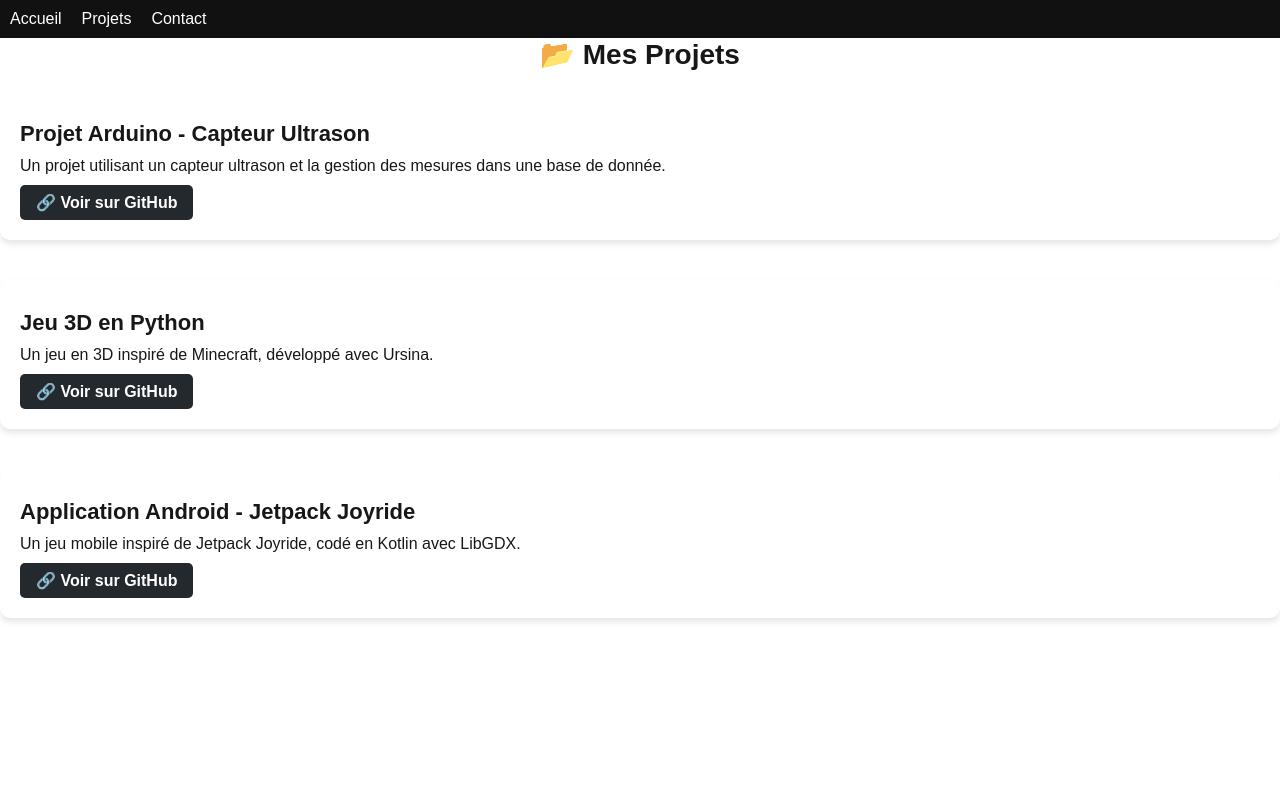
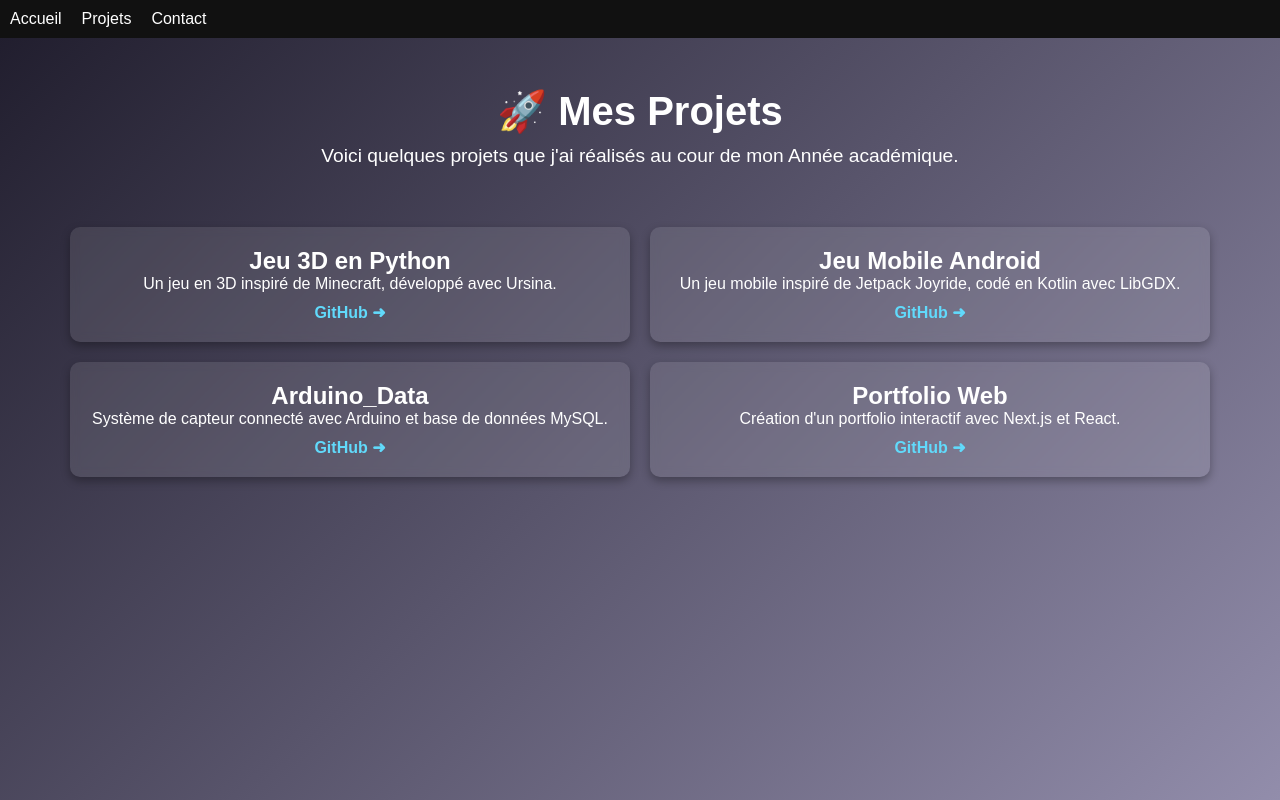
Before and after one commit to Knock1412/Mon_Portfolio, a Next.js app: page /projets in a window 1280 px wide. Built offline with nearby package versions, Linux system fonts and the light colour scheme.

Commit message:
Design Accueil,Projet,Contact

```diff
--- a/package.json
+++ b/package.json
@@ -10,6 +10,7 @@
   },
   "dependencies": {
     "framer-motion": "^12.4.7",
+    "lucide-react": "^0.475.0",
     "next": "15.1.7",
     "nodemailer": "^6.10.0",
     "react": "^19.0.0",
--- a/src/app/contact/contact.module.css
+++ b/src/app/contact/contact.module.css
@@ -3,57 +3,89 @@
   max-width: 600px;
   margin: auto;
   text-align: center;
+  color: white;
 }
 
 .title {
-    font-size: 2rem;
+  font-size: 2.5rem;
   margin-bottom: 20px;
+  font-weight: bold;
+  text-transform: uppercase;
 }
 
 .contactForm {
+  background: rgba(255, 255, 255, 0.1);
+  padding: 20px;
+  border-radius: 10px;
+  backdrop-filter: blur(10px);
   display: flex;
   flex-direction: column;
-    gap: 10px;
+  gap: 15px;
+  box-shadow: 0px 4px 10px rgba(0, 0, 0, 0.2);
 }
 
 .contactForm label {
   display: flex;
   flex-direction: column;
   font-weight: bold;
+  text-align: left;
 }
 
 .contactForm input,
 .contactForm textarea {
-    padding: 10px;
-    border: 1px solid #ccc;
+  padding: 12px;
+  border: none;
   border-radius: 5px;
   font-size: 1rem;
+  background: rgba(255, 255, 255, 0.2);
+  color: white;
+  outline: none;
+  transition: all 0.3s ease;
+}
+
+.contactForm input:focus,
+.contactForm textarea:focus {
+  background: rgba(255, 255, 255, 0.3);
+  box-shadow: 0px 0px 5px rgba(255, 255, 255, 0.5);
 }
 
 .button {
-    margin-top: 10px;
-    padding: 10px;
+  margin-top: 15px;
+  padding: 12px;
   border: none;
   border-radius: 5px;
   background-color: #0070f3;
   color: white;
   cursor: pointer;
   font-size: 1rem;
+  font-weight: bold;
+  transition: background 0.3s ease, transform 0.2s ease;
 }
 
 .button:hover {
   background-color: #005bb5;
+  transform: scale(1.05);
 }
 
 .links {
   margin-top: 20px;
+  display: flex;
+  flex-direction: column;
+  align-items: center;
+  gap: 10px;
 }
 
 .links a {
-    color: #0070f3;
+  display: flex;
+  align-items: center;
+  gap: 8px;
+  color: white;
+  font-size: 1.1rem;
   text-decoration: none;
+  transition: transform 0.3s ease;
 }
 
 .links a:hover {
+  transform: scale(1.1);
   text-decoration: underline;
 }
--- a/src/app/page.js
+++ b/src/app/page.js
@@ -113,13 +113,13 @@ export default function Home() {
         </motion.section>
       </div>
 
-      {/* 🔥 Boutons */}
+
       <div className={styles.buttons}>
         <a href="/CV-LIMACHE Adrien.pdf" download>
           <button className={styles.button}>📄 Télécharger mon CV</button>
         </a>
         <Link href="/projets">
-          <button className={styles.button}>📁 Voir mes projets</button>
+          <button className={styles.button}>🚀 Voir mes projets</button>
         </Link>
         <Link href="/contact">
           <button className={styles.button}>📞 Me contacter</button>
--- a/src/app/projets/page.js
+++ b/src/app/projets/page.js
@@ -1,41 +1,53 @@
+"use client";
 import styles from "./projets.module.css";
-
-const projects = [
-  {
-    title: "Projet Arduino - Capteur Ultrason",
-    description: "Un projet utilisant un capteur ultrason et la gestion des mesures dans une base de donnée.",
-    github: "https://github.com/Knock1412/Arduino_data/tree/Arduino_datav1", // Remplace avec ton vrai lien
-  },
-  {
-    title: "Jeu 3D en Python",
-    description: "Un jeu en 3D inspiré de Minecraft, développé avec Ursina.",
-    github: "https://github.com/Knock1412/Projet-MINECUBE",
-  },
-  {
-    title: "Application Android - Jetpack Joyride",
-    description: "Un jeu mobile inspiré de Jetpack Joyride, codé en Kotlin avec LibGDX.",
-    github: "https://github.com/Knock1412/ProjetAdroid_Runner/tree/master",
-  }
-];
+import { useState, useEffect } from "react";
+import { motion } from "framer-motion";
 
 export default function Projets() {
+  const [hoveredProject, setHoveredProject] = useState(null);
+
+  useEffect(() => {
+    document.body.style.background = "linear-gradient(135deg, #1f1c2c, #928dab)";
+    document.body.style.backgroundSize = "cover";
+    document.body.style.backgroundAttachment = "fixed";
+    document.body.style.margin = "0";
+    document.body.style.padding = "0";
+
+    return () => {
+      document.body.style.background = "";
+      document.body.style.backgroundSize = "";
+      document.body.style.backgroundAttachment = "";
+    };
+  }, []);
+
+  const projects = [
+    { title: "Jeu 3D en Python", description: "Un jeu en 3D inspiré de Minecraft, développé avec Ursina.", link: "https://github.com/Knock1412/Projet-MINECUBE" },
+    { title: "Jeu Mobile Android", description: "Un jeu mobile inspiré de Jetpack Joyride, codé en Kotlin avec LibGDX.", link: "https://github.com/Knock1412/ProjetAdroid_Runner/tree/master" },
+    { title: "Arduino_Data", description: "Système de capteur connecté avec Arduino et base de données MySQL.", link: "https://github.com/Knock1412/Arduino_data/tree/Arduino_datav1" },
+    { title: "Portfolio Web", description: "Création d'un portfolio interactif avec Next.js et React.", link: "https://github.com/Knock1412/Mon_Portfolio" }
+  ];
+
   return (
-    <div className={styles.page}>
-      <h1 className={styles.title}>📂 Mes Projets</h1>
+    <div className={styles.container}>
+      <h1 className={styles.title}>🚀 Mes Projets</h1>
+      <p className={styles.subtitle}>
+        Voici quelques projets que j'ai réalisés au cour de mon Année académique.
+      </p>
+
       <div className={styles.projectsGrid}>
         {projects.map((project, index) => (
-          <div key={index} className={styles.projectCard}>
-            <h2 className={styles.projectTitle}>{project.title}</h2>
-            <p className={styles.projectDescription}>{project.description}</p>
-            <a
-              href={project.github}
-              className={styles.githubButton}
-              target="_blank"
-              rel="noopener noreferrer"
-            >
-              🔗 Voir sur GitHub
-            </a>
-          </div>
+          <motion.div
+            key={index}
+            className={`${styles.projectCard} ${hoveredProject !== null && hoveredProject !== index ? styles.blurred : ""}`}
+            onMouseEnter={() => setHoveredProject(index)}
+            onMouseLeave={() => setHoveredProject(null)}
+            whileHover={{ scale: 1.1 }}
+            transition={{ duration: 0.3 }}
+          >
+            <h2>{project.title}</h2>
+            <p>{project.description}</p>
+            <a href={project.link} target="_blank" rel="noopener noreferrer" className={styles.link}>GitHub ➜</a>
+          </motion.div>
         ))}
       </div>
     </div>
--- a/src/app/projets/projets.module.css
+++ b/src/app/projets/projets.module.css
@@ -1,37 +1,56 @@
-.githubButton {
-    display: inline-block;
-    margin-top: 10px;
-    padding: 8px 16px;
-    background-color: #24292e;
+.container {
+  text-align: center;
+  padding: 50px;
   color: white;
-    text-decoration: none;
-    border-radius: 5px;
-    font-weight: bold;
-    transition: 0.3s;
-  }
-
-  .githubButton:hover {
-    background-color: #0366d6;
 }
 
 .title {
-    font-size: 28px;  /* ✅ Taille uniforme du titre principal */
-    font-weight: bold;
-    text-align: center;
-    margin-bottom: 20px;
-  }
-
-  .projectTitle {
-    font-size: 22px;  /* ✅ Taille des titres des projets */
-    font-weight: bold;
-    margin-top: 10px;
+  font-size: 2.5rem;
   margin-bottom: 10px;
 }
 
+.subtitle {
+  font-size: 1.2rem;
+  margin-bottom: 40px;
+}
+
+.projectsGrid {
+  display: grid;
+  grid-template-columns: repeat(2, 1fr);
+  gap: 20px;
+  justify-content: center;
+  padding: 20px;
+}
 
 .projectCard {
+  background: rgba(255, 255, 255, 0.1);
+  border-radius: 10px;
   padding: 20px;
-    border-radius: 10px;
-    box-shadow: 0 4px 6px rgba(0, 0, 0, 0.1);
-    margin-bottom: 40px; /* 🔥 Ajoute un espace entre les projets */
+  text-align: center;
+  transition: all 0.3s ease-in-out;
+  backdrop-filter: blur(5px);
+  box-shadow: 0 4px 10px rgba(0, 0, 0, 0.3);
+  cursor: pointer;
 }
+
+.projectCard:hover {
+  transform: scale(1.1);
+  box-shadow: 0 6px 15px rgba(255, 255, 255, 0.3);
+}
+
+.blurred {
+  filter: blur(5px);
+  opacity: 0.5;
+}
+
+.link {
+  display: inline-block;
+  margin-top: 10px;
+  color: #61dafb;
+  text-decoration: none;
+  font-weight: bold;
+}
+
+.link:hover {
+  text-decoration: underline;
+}
```
Also changed, not shown: src/app/contact/page.js (+25 -7 lines), 1 other file (tests, documents, lock files or other folders). Lines whose indentation alone changed are shown as unchanged.
